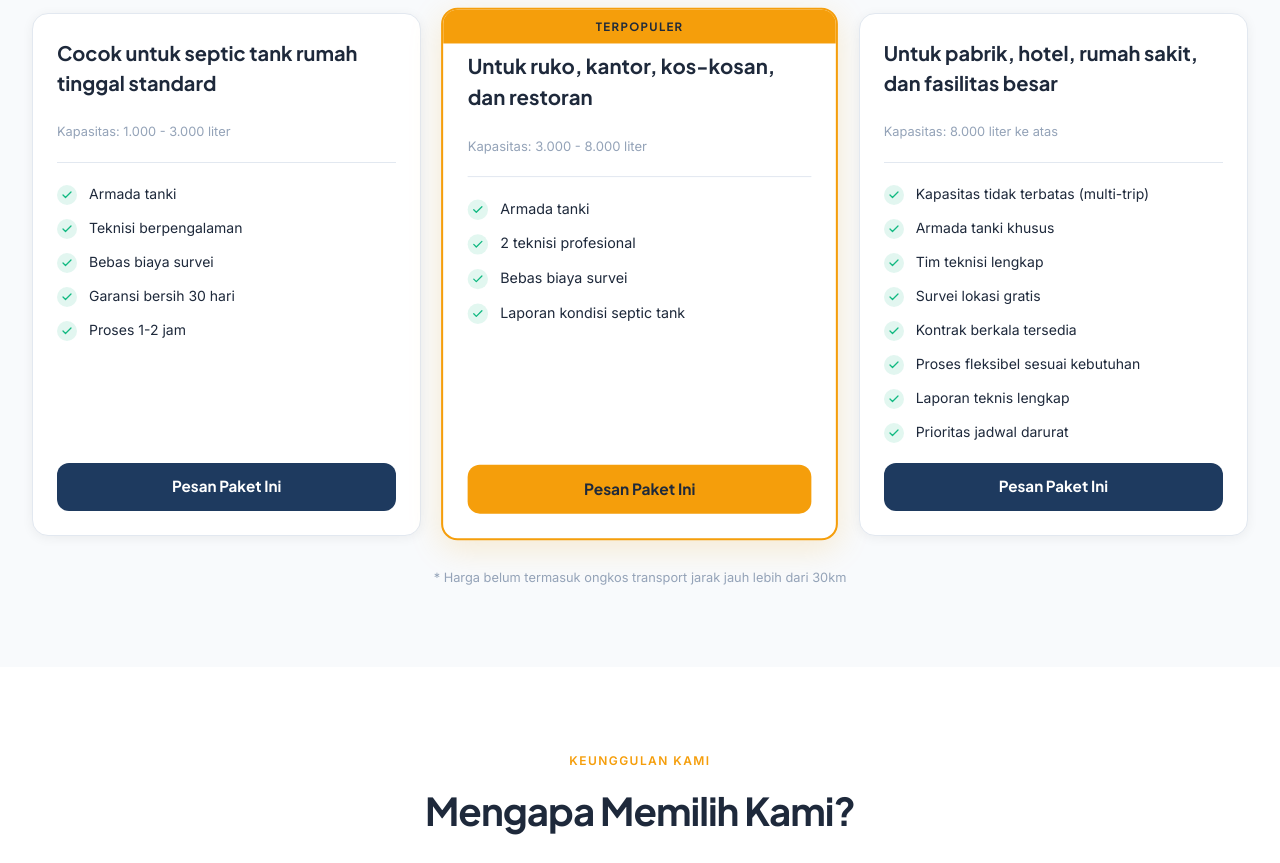
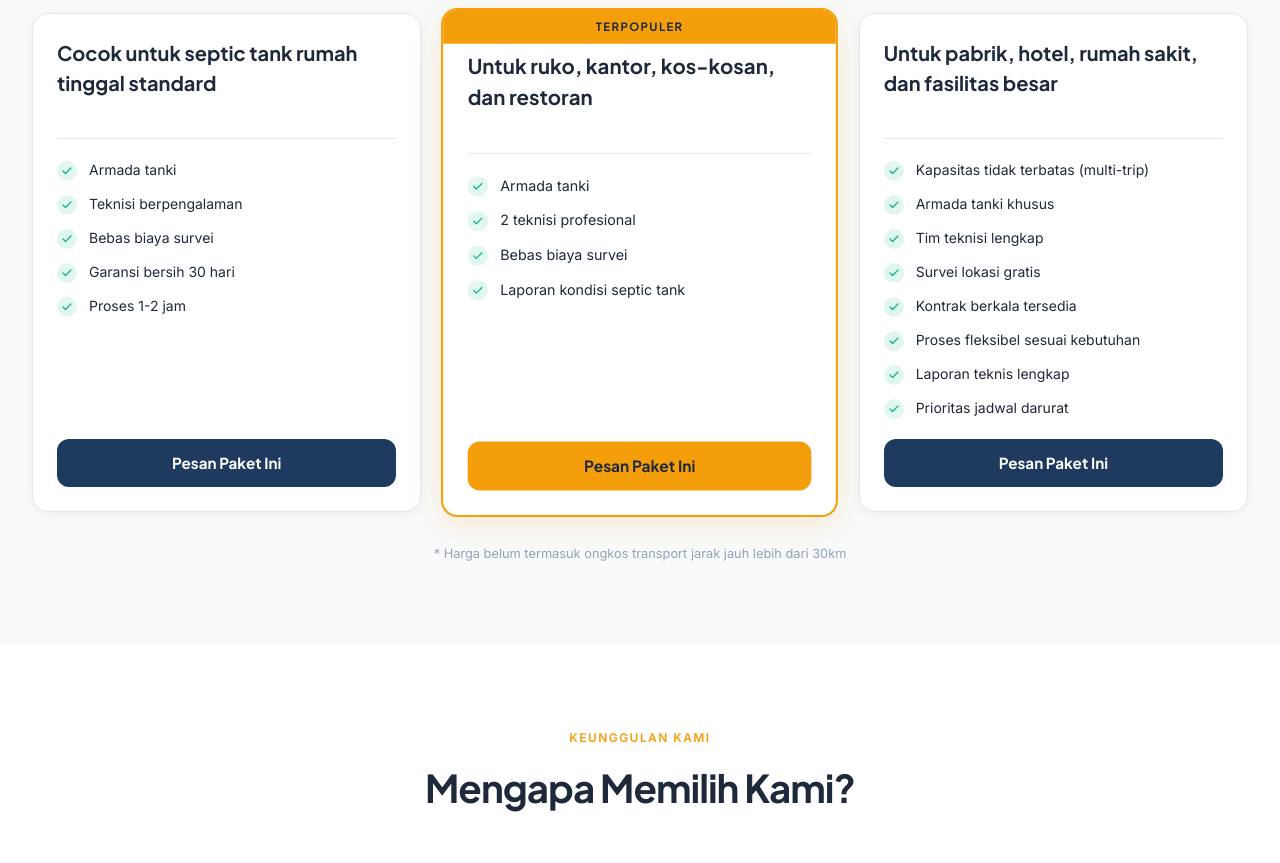
Before and after one commit to yusufbintangg/cv_subari, a Vue app: page / in a window 1280 px wide. Shown: the part 1640-2503 px from the top of the page. Built offline with nearby package versions, Linux system fonts and the light colour scheme.

Commit message:
UPDATE REFISI PERTAMA

```diff
--- a/src/app/components/sections/PaketHargaSection.vue
+++ b/src/app/components/sections/PaketHargaSection.vue
@@ -119,19 +119,6 @@ import {
 
             <!-- Price -->
             <div>
-
-
-
-              <div
-                class="font-inter mt-1"
-                style="
-                  font-family: 'Inter', sans-serif;
-                  font-size: 0.8rem;
-                  color: #94A3B8;
-                "
-              >
-                Kapasitas: {{ p.kapasitas }}
-              </div>
             </div>
 
             <!-- Divider -->
--- a/src/data/paket.ts
+++ b/src/data/paket.ts
@@ -32,7 +32,7 @@ const paket: Paket[] = [
     harga: 600000,
     hargaDisplay: "Mulai Rp 600.000",
     deskripsi: "Untuk ruko, kantor, kos-kosan, dan restoran",
-    kapasitas: "3.000 - 8.000 liter",
+    kapasitas: "4.000 - 8.000 liter",
     fitur: [
       "Armada tanki",
       "2 teknisi profesional",
@@ -47,7 +47,7 @@ const paket: Paket[] = [
     harga: 0,
     hargaDisplay: "Hubungi Kami",
     deskripsi: "Untuk pabrik, hotel, rumah sakit, dan fasilitas besar",
-    kapasitas: "8.000 liter ke atas",
+    kapasitas: "4.000 - 8.000 liter",
     fitur: [
       "Kapasitas tidak terbatas (multi-trip)",
       "Armada tanki khusus",
```
